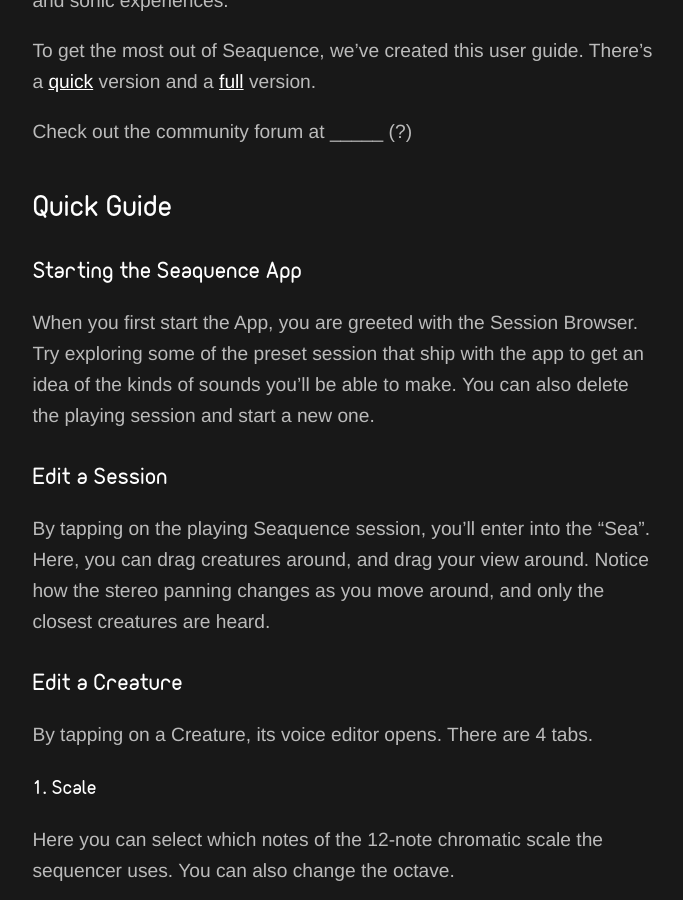
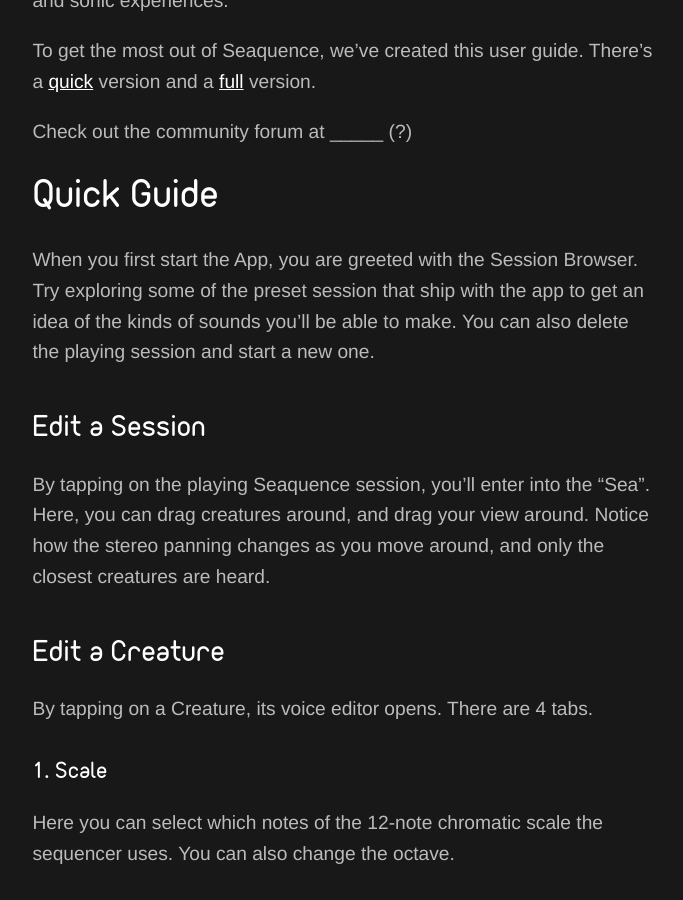
Before and after one commit to oknk/seaquence, a Jekyll site: the page built from guide.md, in a window 1280 px wide and 900 px high, scrolled down 491 px. Shown: the whole window, without its empty margins (296-979 px from the left). Built offline with Jekyll 4.4.1, drawn with Linux system fonts in a browser that asks for light colours.

Commit message:
Updating the guide

```diff
--- a/guide.md
+++ b/guide.md
@@ -15,53 +15,55 @@
 
 <a name="quick"></a>
 
-## Quick Guide
-
-### Starting the Seaquence App
+# Quick Guide
 
 When you first start the App, you are greeted with the Session Browser. Try exploring some of the preset session that ship with the app to get an idea of the kinds of sounds you'll be able to make. You can also delete the playing session and start a new one.
 
-### Edit a Session
+## Edit a Session
 
 By tapping on the playing Seaquence session, you'll enter into the "Sea". Here, you can drag creatures around, and drag your view around. Notice how the stereo panning changes as you move around, and only the closest creatures are heard.
 
-### Edit a Creature
+## Edit a Creature
 
 By tapping on a Creature, its voice editor opens. There are 4 tabs.
 
-#### 1. Scale
+### 1. Scale
 
 Here you can select which notes of the 12-note chromatic scale the sequencer uses. You can also change the octave.
 
-#### 2. Sequencer
+### 2. Sequencer
 
 The main "DNA" of the creature. This is the note sequencer page, as well as note-step.
 
-#### 3. Envelopes
+### 3. Envelopes
 
 Here, you can select which waveform the creature uses, and adjust the amplitude envelope and note length.
 
-#### 4. Master Channel
+### 4. Master Channel
 
 These are global controls for the entire composition. Here you can edit the tempo and master volume.
 
-### Create a new Creature
+## Create a new Creature
 
 By tapping the green Add Creature button on the top left, a new creature will be created. If you tap this with the voice editor open, a clone of the current creature will be created.
 
-### Delete a Creature
+## Delete a Creature
 
 In the Sea, long-press on any creature and you'll be able to tap a creatures' delete icon to remove it. Tap in the Sea when you're done.
 
-### Save your Creation
+## Save your Creation
 
 When you like what you've created, tap on the Session Browser icon on the bottom left, and save a new snapshot of your creation. Share the link with your friends!
 
 
+<br />
+<br />
+
 <a name="full"></a>
 
-## Manual
+# Manual
 
+Coming soon.
 
 <br />
 <br />
```
